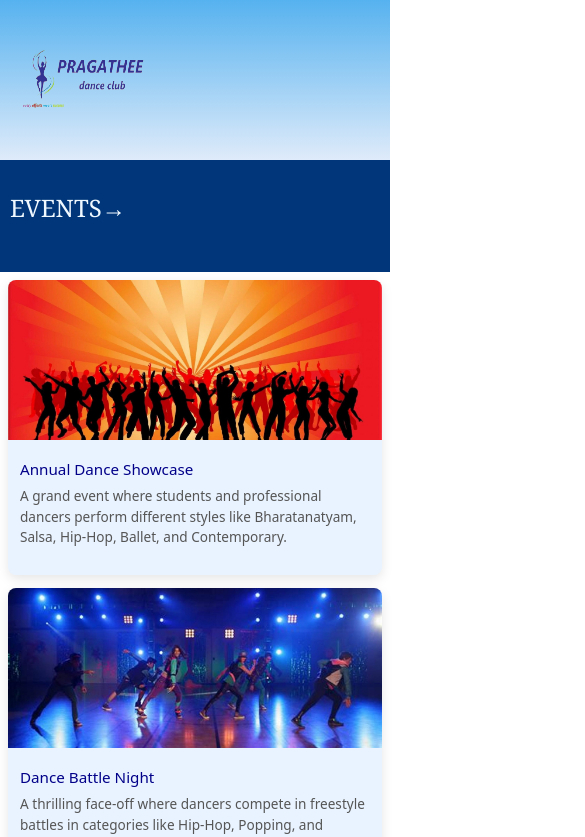
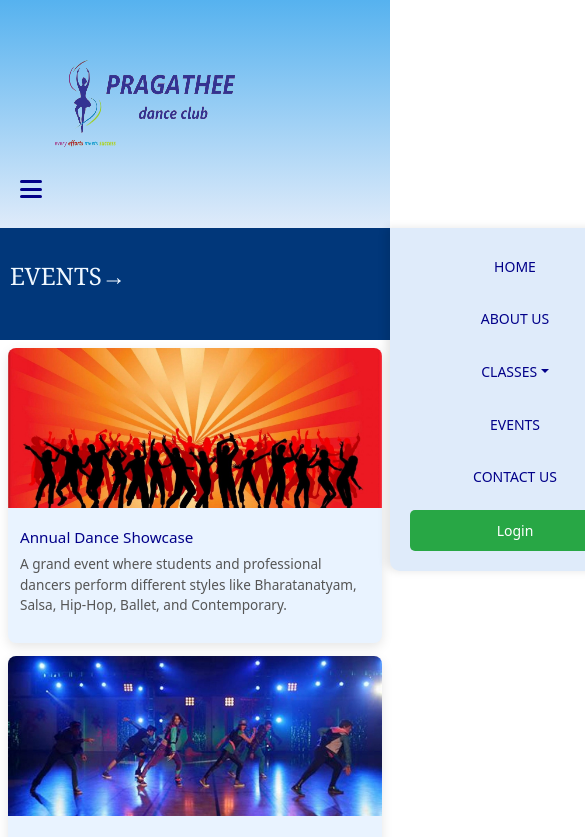
Before and after one commit to Kamaleshwaran3012/Pragathee-Dance-Club, a React (Vite) app: page /events in a window 390 px wide. Shown: the top 837 px of the page, 585 px wide, since content can reach past the window. Built offline with nearby package versions, Linux system fonts and the light colour scheme.

Commit message:
navbar media query added

```diff
--- a/src/aboutus/aboutus.css
+++ b/src/aboutus/aboutus.css
@@ -246,7 +246,7 @@
     }
 
     .container3 {
-        flex-direction: column; /* Stack content vertically */
+        flex-direction: column-reverse; /* Stack content vertically */
         margin: 15px;
     }
 
--- a/src/auth.css
+++ b/src/auth.css
@@ -4,7 +4,6 @@
     margin: 20px auto;
     padding: 2rem;
     text-align: center;
-    background:url('./assets/login.jpg');
     border-radius: 10px;
     box-shadow: 0px 4px 8px rgba(0, 0, 0, 0.1);
   }
--- a/src/home/home.css
+++ b/src/home/home.css
@@ -106,6 +106,7 @@
     justify-content: space-around;
     margin: 25px;
 }
+
 
 .cont3 #imag3 {
     width: 100%;
@@ -255,8 +256,12 @@
 
 /* Phones (below 768px) */
 @media (max-width: 767px) {
-    .container1, .container2, .container3, .container4 {
+    .container1, .container2,.container3 .container4 {
         flex-direction: column; /* Stack elements vertically */
+        padding: 20px 10px;
+    }
+    .container3{
+        flex-direction: column-reverse;
         padding: 20px 10px;
     }
 
@@ -272,13 +277,13 @@
     .container2 h2,
     .container3 h2,
     #ourclass {
-        font-size: 28px; /* Smaller heading font size */
+        font-size: 30px; /* Smaller heading font size */
     }
 
     .container1 .cont1 p,
     .container2 #sline,
     .container3 p {
-        font-size: small;
+        font-size: medium;
         width: 100%;
     }
 
@@ -318,6 +323,10 @@
         padding: 15px 5px;
         margin: 10px 0;
     }
+    .container3{
+        flex-direction: column-reverse;
+        padding: 20px 10px;
+    }
 
     /* Ensure all content follows below images */
     .container1 #image1,
@@ -331,7 +340,7 @@
     .container2 h2,
     .container3 h2,
     #ourclass {
-        font-size: 22px; /* Even smaller font size */
+        font-size: 25px; /* Even smaller font size */
     }
 
     .container1 .cont1 p,
--- a/src/navbar.css
+++ b/src/navbar.css
@@ -1,4 +1,4 @@
-nav {
+.nav {
     background: linear-gradient(to top, rgb(223, 235, 250), rgb(86, 178, 239));
     display: flex;
     justify-content: space-between;
@@ -6,22 +6,25 @@ nav {
     padding: 30px 20px;
     position: relative;
     flex-wrap: wrap;
+    z-index: 10;
   }
 
   #logo {
-    height: 100px;
+    height: 150px;
     width: auto;
     border-radius: 10%;
     mix-blend-mode: darken;
   }
 
-#links {
+  .nav-links {
     display: flex;
     align-items: center;
     gap: 15px;
+    transition: transform 0.3s ease-in-out;
   }
 
-#links .lk, #links .dropdown #cl {
+  .nav-links .lk,
+  .nav-links .dropdown #cl {
     padding: 8px;
     color: rgb(2, 0, 137);
     border-radius: 5px;
@@ -29,19 +32,21 @@ nav {
     transition: background-color 0.3s ease;
   }
 
-#links a:hover, #links .dropdown #cl:hover {
+  .nav-links a:hover,
+  .nav-links #cl:hover {
     background-color: white;
     color: rgb(4, 0, 255);
     transform: scale(1.1);
   }
 
-#links .dropdown .dropdown-menu a {
+  .nav-links .dropdown .dropdown-menu a {
     color: red;
     background-color: white;
   }
 
-#links .dropdown .dropdown-menu a:hover {
+  .nav-links .dropdown .dropdown-menu a:hover {
     color: rgb(2, 0, 137);
+    transform: none;
   }
 
   .loginbtn {
@@ -50,7 +55,8 @@ nav {
     gap: 10px;
   }
 
-#loginBtn, #signupBtn {
+  #loginBtn,
+  #signupBtn {
     padding: 10px 20px;
     border-radius: 5px;
     font-size: 16px;
@@ -62,8 +68,7 @@ nav {
     background-color: #28a745;
     color: white;
   }
-
-#loginBtn:hover {
+  .mobile-login:hover {
     background-color: #218838;
     transform: scale(1.1);
   }
@@ -86,12 +91,26 @@ nav {
     width: 25px;
     height: 20px;
     cursor: pointer;
+    z-index: 20;
   }
 
   .burger .line {
     height: 3px;
     background-color: rgb(2, 0, 137);
     border-radius: 2px;
+    transition: all 0.3s ease;
+  }
+
+  .burger.toggle .line1 {
+    transform: rotate(-45deg) translate(-5px, 6px);
+  }
+
+  .burger.toggle .line2 {
+    opacity: 0;
+  }
+
+  .burger.toggle .line3 {
+    transform: rotate(45deg) translate(-5px, -6px);
   }
 
   /* ===== Responsive Design for Tablets (max-width: 768px) ===== */
@@ -100,18 +119,29 @@ nav {
       display: flex;
     }
 
-    #links {
-        display: none;
-        flex-direction: column;
-        width: 100%;
-        background-color: rgb(223, 235, 250);
-        margin-top: 20px;
-        padding: 15px;
-        gap: 10px;
+    #logo {
+      width: 70%;
     }
 
-    #links.active {
-        display: flex;
+    .nav-links {
+      position: absolute;
+      top: 100%;
+      right: 0;
+      background-color: rgb(223, 235, 250);
+      flex-direction: column;
+      align-items: center;
+      padding: 20px;
+      gap: 15px;
+      transform: translateX(100%);
+      width: 250px;
+      box-shadow: -4px 0 8px rgba(0, 0, 0, 0.1);
+      border-bottom-left-radius: 10px;
+      transition: transform 0.4s ease-in-out;
+      z-index: 10;
+    }
+
+    .nav-links.nav-active {
+      transform: translateX(0%);
     }
 
     .loginbtn {
@@ -122,11 +152,26 @@ nav {
       display: flex;
       flex-direction: column;
       gap: 10px;
+      width: 100%;
     }
 
-    .mobile-login a {
+    .mobile-login a{
       width: 100%;
       text-align: center;
+      background-color: #eee;
+      padding: 10px;
+      border-radius: 5px;
+      text-decoration: none;
+    }
+    .mobile-login:hover{
+        transform: none;
+    }
+
+    /* Hide mobile login on desktop */
+    @media (min-width: 769px) {
+      .mobile-login {
+        display: none !important;
+      }
     }
   }
 
@@ -136,8 +181,8 @@ nav {
       width: 70%;
     }
 
-    #links .lk,
-    #links .dropdown #cl {
+    .nav-links .lk,
+    .nav-links .dropdown #cl {
       font-size: 14px;
     }
 
--- a/src/navbar.jsx
+++ b/src/navbar.jsx
@@ -25,24 +25,26 @@ const Navbar = () => {
           <Link to='/'><img src={logo} id="logo" alt="Logo" /></Link>
         </span>
 
+        {/* Burger Icon */}
         <div className={`burger ${menuOpen ? "toggle" : ""}`} onClick={toggleMenu}>
-          <div className="line1"></div>
-          <div className="line2"></div>
-          <div className="line3"></div>
+          <div className="line line1"></div>
+          <div className="line line2"></div>
+          <div className="line line3"></div>
         </div>
 
-        <div id="links" className={menuOpen ? "nav-links nav-active" : "nav-links"}>
+        {/* Links */}
+        <div className={menuOpen ? "nav-links nav-active" : "nav-links"}>
           <Link to='/' className="lk" onClick={toggleMenu}>HOME</Link>
           <Link to="/about-us" className="lk" onClick={toggleMenu}>ABOUT US</Link>
           <Dropdown onClick={toggleMenu} />
           <Link to='/events' className="lk" onClick={toggleMenu}>EVENTS</Link>
           <Link to='/contact' className="lk" onClick={toggleMenu}>CONTACT US</Link>
+          <div className="mobile-login">
+          <Link to='/login' id="loginBtn">Login</Link>
         </div>
+        </div>
+        {/* Desktop Login/Signup Buttons */}
 
-        <div className="loginbtn desktop-only">
-          <Link to='/login' id="loginBtn">Login</Link>
-          <Link to='/signup' id="signupBtn">Signup</Link>
-        </div>
       </nav>
 
       <Routes>
```
Lines whose indentation alone changed are shown as unchanged.
